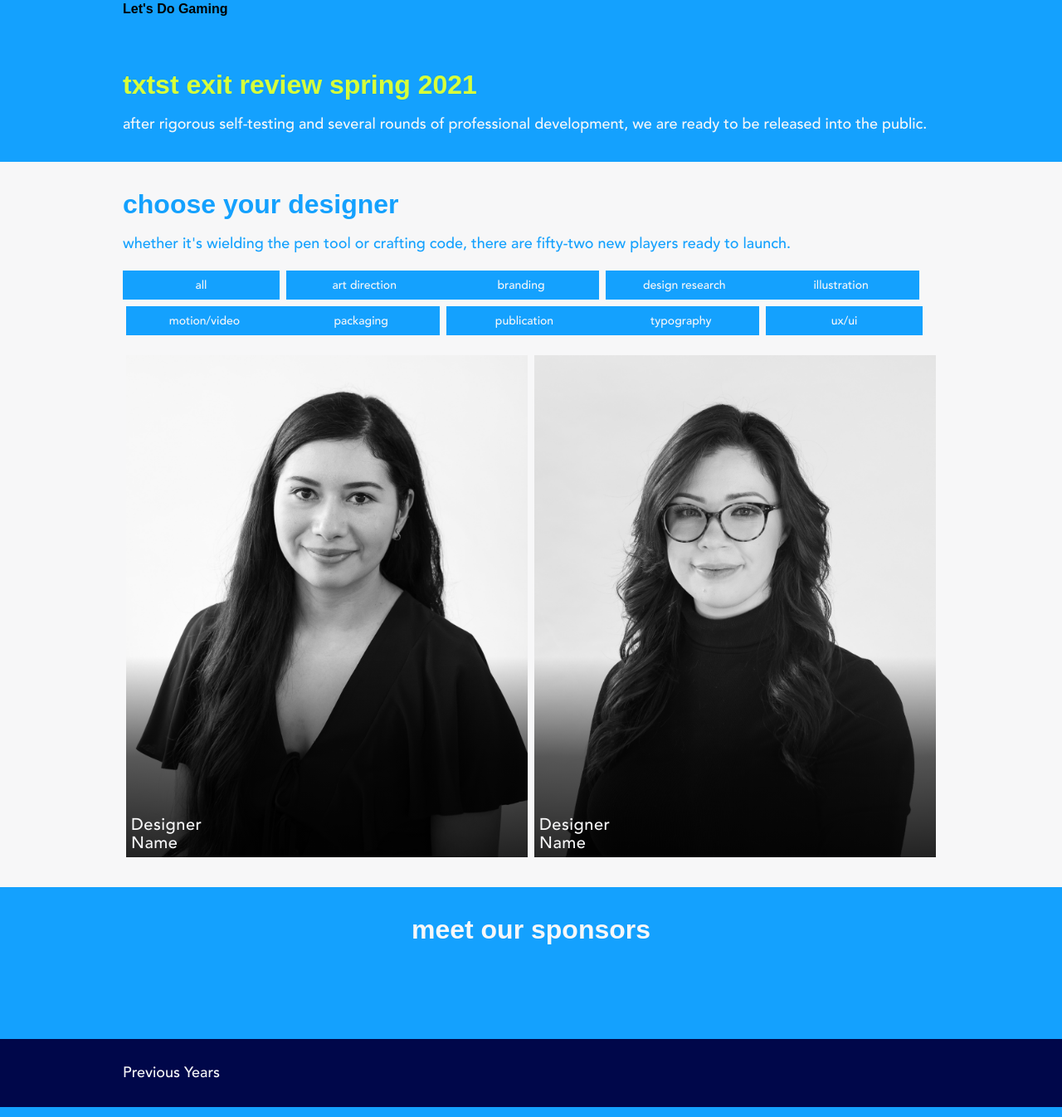
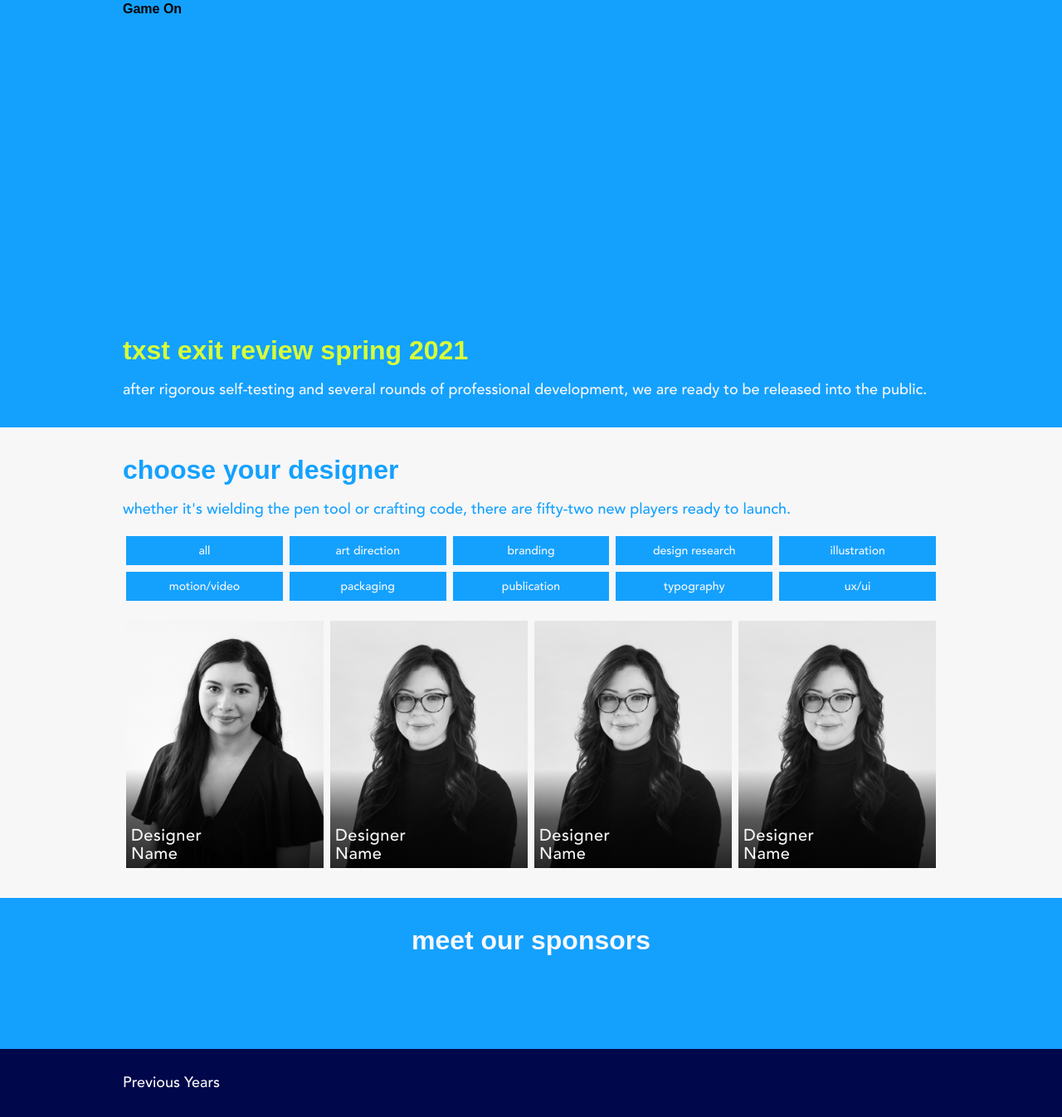
Before and after one commit to krillmeat/COMDES, a plain HTML site: page index.html in a window 1280 px wide. Shown: the part 29-1375 px from the top of the page at 83% size. Drawn offline with Linux system fonts and the light colour scheme; a web font is replaced by a local one.

Commit message:
more touch ups

```diff
--- a/CSS/styles.css
+++ b/CSS/styles.css
@@ -152,6 +152,10 @@ section h2 + p{
 ::::::::::::::::::::                                                                         ::::::::::::::::::::
 :::::::::::::::::::::::::::::::::::::::::::::::::::::::::::::::::::::::::::::::::::::::::::::::::::::::::::::::*/
 
+section.hero{
+  min-height: 50vh;
+}
+
 /*:::::::::::::::::::::::::::::::::::::::::::::::::::::::::::::::::::::::::::::::::::::::::::::::::::::::::::::::
 ::::::::::::::::::::                                                                         ::::::::::::::::::::
 ::::::::::::::::::::  ABOUT                                                                  ::::::::::::::::::::
@@ -305,6 +309,14 @@ section.designers ul.designer-list li.designer .buttons a{
   section.designers ul.tags li{
     width: calc(20% - 8px);
   }
+
+  section.designers ul.designer-list li.designer{
+    width: calc(25% - 8px);
+    margin: 4px;
+  }
+
+  section.designers ul.tags li:nth-of-type(odd){ margin-left: 4px }
+  section.designers ul.tags li:nth-of-type(even){ margin-right: 4px }
 }
 
 /*:::::::::::::::::::::::::::::::::::::::::::::::::::::::::::::::::::::::::::::::::::::::::::::::::::::::::::::::
@@ -364,7 +376,7 @@ div.modal-container[data-state='show']{
 
 div.modal-container .modal{
   width: 100%;
-  max-width: 680px;
+  max-width: 800px;
   margin: 24vh auto 0 auto;
   border: 1px solid var(--indigo);
   background: var(--white);
@@ -380,8 +392,27 @@ div.modal-container .modal[data-state='active']{
   transform: translateY(0px);
 }
 
+div.modal-container .modal button.close-modal{
+  position: absolute;
+  top: 0px; right: 0px;
+}
+
+div.modal-container .modal img.meet-me-img{
+  width: 100%;
+}
+
 div.modal-container .modal[data-state='active']{ background: pink }
 
 div.modal-container .modal ul.tags{
   display: flex;
 }
+
+@media (min-width: 600px){
+  div.modal-container .modal{
+    display: flex;
+  }
+
+  div.modal-container .modal img.meet-me-img{
+    width: 50%;
+  }
+}
--- a/index.html
+++ b/index.html
@@ -36,12 +36,12 @@
 
         <!-- HERO -->
         <section id='hero' class='hero'><div class='content-wrap'>
-          <h1>Let's Do Gaming</h1>
+          <h1>Game On</h1>
         </div></section>
 
         <!-- ABOUT -->
         <section id='about' class='about'><div class='content-wrap'>
-          <h2>txtst exit review spring&nbsp;2021</h2>
+          <h2>txst exit review spring&nbsp;2021</h2>
           <p>after rigorous self-testing and several rounds of professional development, we are ready to be released into the public.</p>
         </div></section>
 
@@ -96,6 +96,38 @@
               </div>
             </li>
 
+            <!-- Designer Name -->
+            <li class='designer' data-tags='artDirection packaging'>
+              <div class='img-wrap'>
+                <img src='MEDIA/PORTRAITS/Ainsworth_Elizabeth_1.jpg' class='designer-off' />
+                <img src='MEDIA/PORTRAITS/Ainsworth_Elizabeth_2.jpg' class='designer-on' />
+                <img src='' class='designer-on' />
+              </div>
+              <div class='info-wrap'>
+                <h3><span class='first'>Designer</span> <span class='last'>Name</span></h3>
+                <div class='buttons'>
+                  <button class='meet-me' data-label='designerName'>Meet Me</button>
+                  <a href='#' class='portfolio-link'>View Portfolio</a>
+                </div>
+              </div>
+            </li>
+
+            <!-- Designer Name -->
+            <li class='designer' data-tags='artDirection packaging'>
+              <div class='img-wrap'>
+                <img src='MEDIA/PORTRAITS/Ainsworth_Elizabeth_1.jpg' class='designer-off' />
+                <img src='MEDIA/PORTRAITS/Ainsworth_Elizabeth_2.jpg' class='designer-on' />
+                <img src='' class='designer-on' />
+              </div>
+              <div class='info-wrap'>
+                <h3><span class='first'>Designer</span> <span class='last'>Name</span></h3>
+                <div class='buttons'>
+                  <button class='meet-me' data-label='designerName'>Meet Me</button>
+                  <a href='#' class='portfolio-link'>View Portfolio</a>
+                </div>
+              </div>
+            </li>
+
           </ul> <!-- END: designer-list -->
 
 
@@ -119,6 +151,8 @@
 
           <div class='modal' data-label='designerName' data-state='inactive'>
             <button class='close-modal'>&times;</button>
+            <img class='meet-me-img' src='MEDIA/PORTRAITS/Ainsworth_Elizabeth_1.jpg'/>
+            <div class='info'>
               <h2>Designer Name</h2>
               <ul class='socials'>
                 <a href='#' class='instagram'><img src=''/></a>
@@ -134,6 +168,7 @@
               </p>
               <a href='#' class='portfolio-link'>View Portfolio</a>
             </div>
+          </div>
 
         </div>
 
```
Lines whose indentation alone changed are shown as unchanged.
